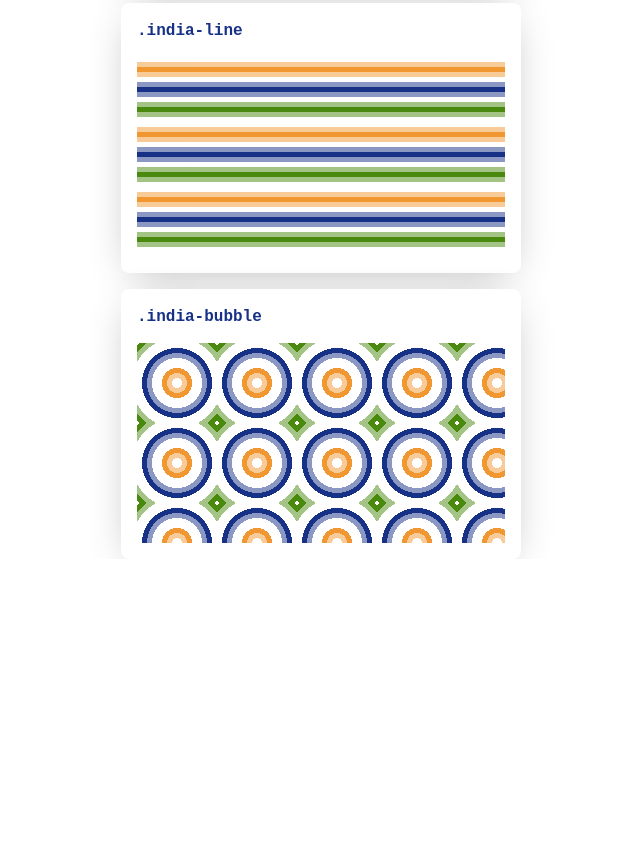
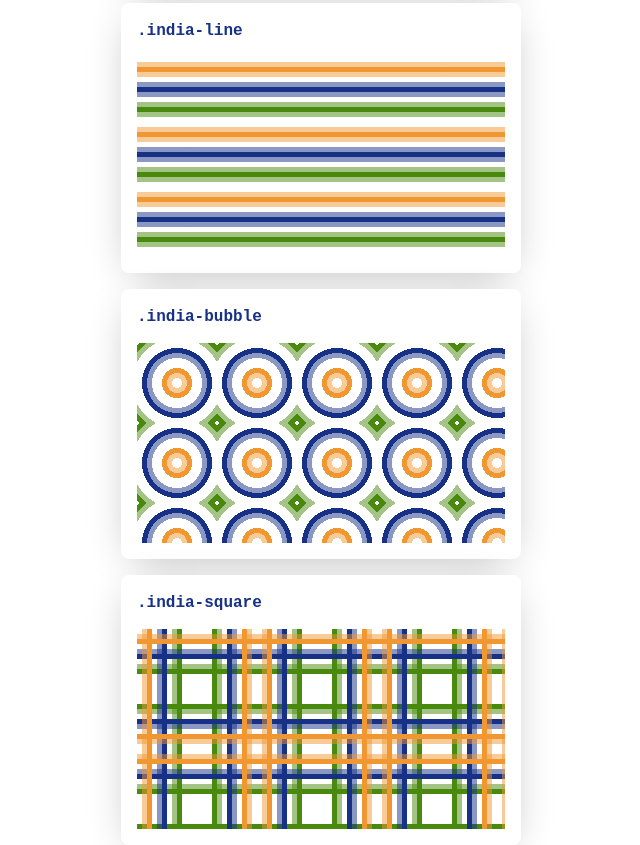
Before and after one commit to nishantpainter/made-in-india-css, a website with bundled scripts: page index.html in a window 1280 px wide. Shown: the part 3117-3962 px from the top of the page, without its empty margins (319-959 px from the left). Before the commit the page ends 3676 px from the top, so only its background shows below. Built offline with nearby package versions, Linux system fonts and the light colour scheme.

Commit message:
Add square pattern

```diff
--- a/css/made-in-india.css
+++ b/css/made-in-india.css
@@ -218,3 +218,97 @@
   );
   background-size: 80px 80px;
 }
+
+.india-square {
+  background: linear-gradient(
+      to right,
+      transparent 0px 5px,
+      var(--orange-alpha-50) 5px 10px,
+      var(--orange) 10px 15px,
+      transparent 15px
+    ),
+    linear-gradient(
+      to left,
+      transparent 0px 5px,
+      var(--orange-alpha-50) 5px 10px,
+      var(--orange) 10px 15px,
+      transparent 15px
+    ),
+    linear-gradient(
+      to bottom,
+      transparent 0px 5px,
+      var(--orange-alpha-50) 5px 10px,
+      var(--orange) 10px 15px,
+      transparent 15px
+    ),
+    linear-gradient(
+      to top,
+      transparent 0px 5px,
+      var(--orange-alpha-50) 5px 10px,
+      var(--orange) 10px 15px,
+      transparent 15px
+    ),
+    linear-gradient(
+        to right,
+        transparent 0px 5px,
+        var(--blue-alpha-50) 5px 10px,
+        var(--blue) 10px 15px,
+        transparent 15px
+      )
+      15px,
+    linear-gradient(
+        to left,
+        transparent 0px 5px,
+        var(--blue-alpha-50) 5px 10px,
+        var(--blue) 10px 15px,
+        transparent 15px
+      ) -15px,
+    linear-gradient(
+        to top,
+        transparent 0px 5px,
+        var(--blue-alpha-50) 5px 10px,
+        var(--blue) 10px 15px,
+        transparent 15px
+      )
+      0px -15px,
+    linear-gradient(
+        to bottom,
+        transparent 0px 5px,
+        var(--blue-alpha-50) 5px 10px,
+        var(--blue) 10px 15px,
+        transparent 15px
+      )
+      0px 15px,
+    linear-gradient(
+        to right,
+        transparent 0px 5px,
+        var(--green-alpha-50) 5px 10px,
+        var(--green) 10px 15px,
+        transparent 15px
+      )
+      30px,
+    linear-gradient(
+        to left,
+        transparent 0px 5px,
+        var(--green-alpha-50) 5px 10px,
+        var(--green) 10px 15px,
+        transparent 15px
+      ) -30px,
+    linear-gradient(
+        to top,
+        transparent 0px 5px,
+        var(--green-alpha-50) 5px 10px,
+        var(--green) 10px 15px,
+        transparent 15px
+      )
+      0px -30px,
+    linear-gradient(
+        to bottom,
+        transparent 0px 5px,
+        var(--green-alpha-50) 5px 10px,
+        var(--green) 10px 15px,
+        transparent 15px
+      )
+      0px 30px;
+  background-size: 120px 120px;
+}
--- a/index.html
+++ b/index.html
@@ -73,6 +73,10 @@
           <code>.india-bubble</code>
           <div class="pattern-container india-bubble"></div>
         </div>
+        <div class="card rounded">
+          <code>.india-square</code>
+          <div class="pattern-container india-square"></div>
+        </div>
       </div>
     </section>
 
```
